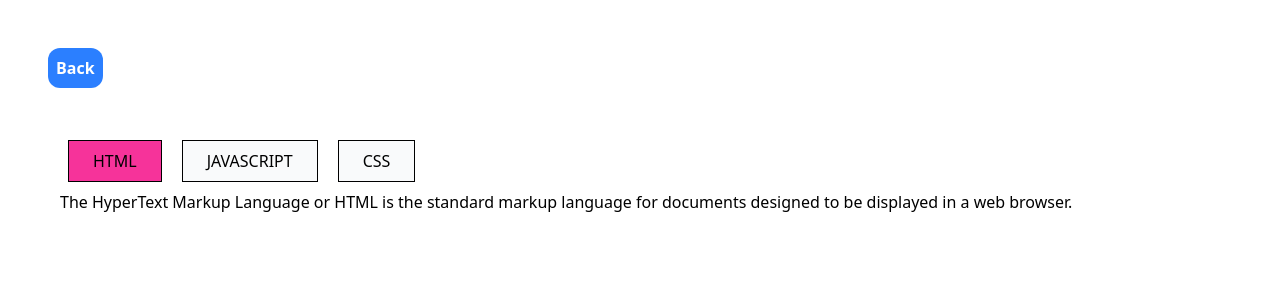
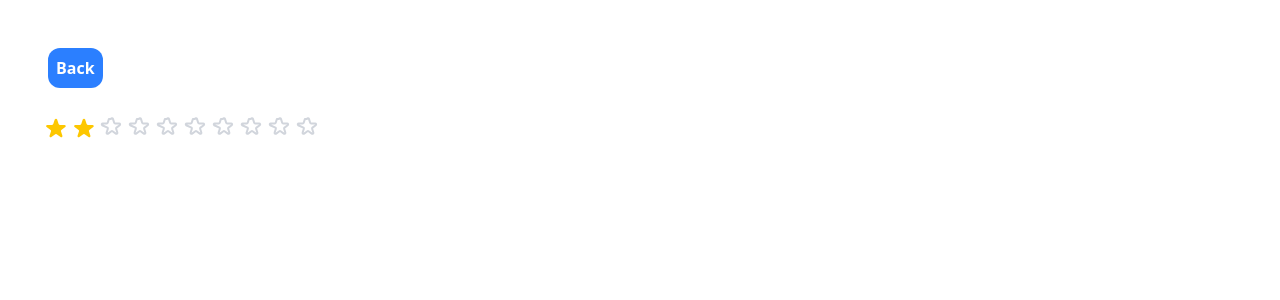
Before and after one commit to RAAKSH/star-wars, a React (Vite) app: page /commonComponents in a window 1280 px wide. Shown: the top 300 px of the page. Built offline with nearby package versions, Linux system fonts and the light colour scheme.

Commit message:
star rating added

```diff
--- /dev/null
+++ b/src/Components/CommonComponents/StarRating/StarEmpty/index.tsx
@@ -0,0 +1,17 @@
+export function StarEmpty() {
+    return (
+      <svg
+        className="w-6 h-6 text-gray-300"
+        fill="none"
+        stroke="currentColor"
+        strokeWidth="2"
+        viewBox="0 0 24 24"
+      >
+        <path
+          strokeLinecap="round"
+          strokeLinejoin="round"
+          d="M11.049 2.927c.3-.921 1.603-.921 1.902 0l1.23 3.794a1 1 0 00.95.69h3.998c.969 0 1.371 1.24.588 1.81l-3.237 2.353a1 1 0 00-.364 1.118l1.23 3.794c.3.921-.755 1.688-1.538 1.118l-3.237-2.353a1 1 0 00-1.175 0l-3.237 2.353c-.783.57-1.838-.197-1.538-1.118l1.23-3.794a1 1 0 00-.364-1.118L2.18 9.221c-.783-.57-.38-1.81.588-1.81h3.998a1 1 0 00.95-.69l1.23-3.794z"
+        />
+      </svg>
+    );
+  }
--- /dev/null
+++ b/src/Components/CommonComponents/StarRating/StarFilled/index.tsx
@@ -0,0 +1,11 @@
+export function StarFilled() {
+    return (
+      <svg
+        className="w-6 h-6 text-yellow-400"
+        fill="currentColor"
+        viewBox="0 0 20 20"
+      >
+        <path d="M9.049 2.927c.3-.921 1.603-.921 1.902 0l1.23 3.794a1 1 0 00.95.69h3.998c.969 0 1.371 1.24.588 1.81l-3.237 2.353a1 1 0 00-.364 1.118l1.23 3.794c.3.921-.755 1.688-1.538 1.118l-3.237-2.353a1 1 0 00-1.175 0l-3.237 2.353c-.783.57-1.838-.197-1.538-1.118l1.23-3.794a1 1 0 00-.364-1.118L2.18 9.221c-.783-.57-.38-1.81.588-1.81h3.998a1 1 0 00.95-.69l1.23-3.794z" />
+      </svg>
+    );
+  }
--- /dev/null
+++ b/src/Components/CommonComponents/StarRating/index.tsx
@@ -0,0 +1,41 @@
+import { useState } from "react";
+import { StarFilled } from "./StarFilled";
+import { StarEmpty } from "./StarEmpty";
+
+export const StarRating = ({ initalRating = 0, MaxStar = 5 }) => {
+  const [rating, setRating] = useState(initalRating);
+  const [hovered, setHovered] = useState(0);
+
+  const handleClick = (index) => {
+    setRating(index);
+  };
+
+  const handleEnter = (index) => {
+    setHovered(index);
+  };
+
+  const isFilled=(index)=>{
+    if(hovered>0 ) return index<=hovered;
+
+    return index<=rating;
+  }
+
+  return (
+    <div className="flex space-x-1 cursor-pointer" onMouseLeave={()=>setHovered(0)}>
+      {Array.from({ length: MaxStar }, (_, i) => {
+        const index = i + 1;
+        return (
+          <div>
+            <span
+              key={index}
+              onClick={() => handleClick(index)}
+              onMouseEnter={() => handleEnter(index)}
+            >
+              {isFilled(index)?<StarFilled />:<StarEmpty />}
+            </span>
+          </div>
+        );
+      })}
+    </div>
+  );
+};
--- a/src/Components/CommonComponents/index.tsx
+++ b/src/Components/CommonComponents/index.tsx
@@ -15,6 +15,7 @@ import ClassComponent from "./ClassComponent";
 import ErrorBoundary from "./ErrorBoundary";
 import { ProgressBarComponent } from "./ProgressBar/ProgressBarComponent";
 import { Tabs } from "./Tabs";
+import { StarRating } from "./StarRating";
 
 export const CommonComponents = () => {
 // const [currentPage, setCurrentPage] = useState(1);
@@ -56,7 +57,8 @@ export const CommonComponents = () => {
 
         {/* <ErrorBoundary /> */}
 
-        <Tabs />
+        {/* <Tabs /> */}
+        <StarRating  MaxStar={10} initalRating={2}/>
       </div>
     </div>
   );
```
